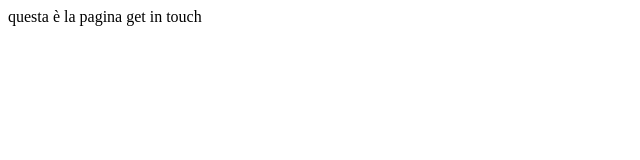
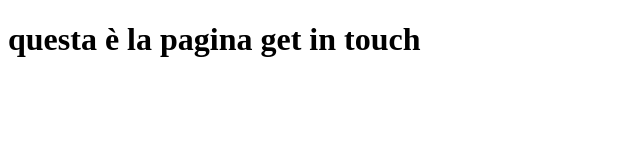
Before and after one commit to DavideTrevi/ex-landing-dt, a plain HTML site: page getintouch.html in a window 1280 px wide. Shown: the whole page, without its empty margins (0-640 px from the left). Drawn offline with Linux system fonts and the light colour scheme.

Commit message:
cambio titolo

```diff
--- a/getintouch.html
+++ b/getintouch.html
@@ -6,6 +6,9 @@
     <title>get in touch</title>
 </head>
 <body>
-    questa è la pagina get in touch
+
+<h1>questa è la pagina get in touch</h1>
+
+
 </body>
 </html>
```
